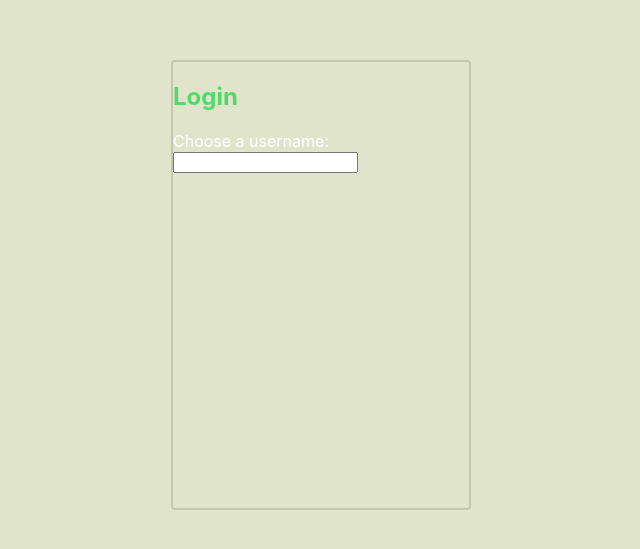
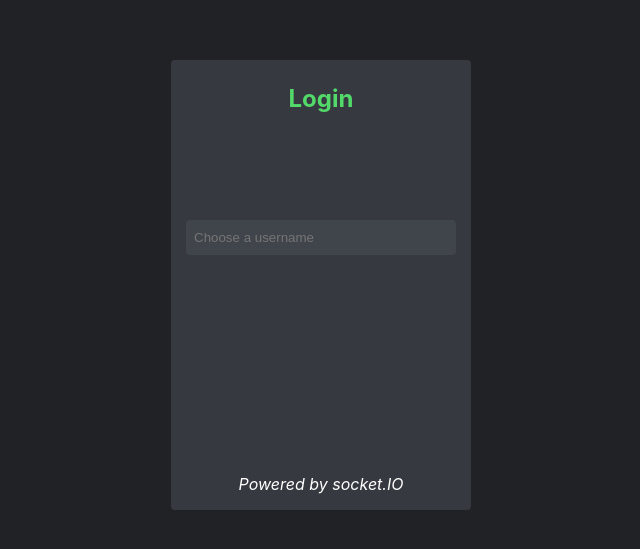
Before and after one commit to danielReineborn/mandatory-backend, a React (Create React App) app in the folder frontend/mandatory-backend/: page /login in a window 1280 px wide. Shown: the part 115-664 px from the top of the page, without its empty margins (319-959 px from the left). Built offline with nearby package versions, Linux system fonts and the light colour scheme; no server answers.

Commit message:
Added more styling and functionality for automatic scrolling down in chat

```diff
--- a/frontend/mandatory-backend/src/App.css
+++ b/frontend/mandatory-backend/src/App.css
@@ -155,8 +155,18 @@
   width: 300px;
   display: flex;
   flex-flow: column;
-  border: 2px solid #C3C7AE;
+  justify-content: space-between;
+  align-items: center;
+  background-color: #36393f;
   border-radius: 4px;
+}
+
+.form__cont {
+  display: flex;
+  justify-content: center;
+  align-content: center;
+  width: 100%;
+  height: 45%;
 }
 
 .form,
@@ -177,6 +187,18 @@
   padding-left: 8px;
   color: #ffffff;
 
+}
+
+.login__input {
+  outline: none;
+  caret-color: #ffffff;
+  padding: 8px;
+  color: #ffffff;
+  width: 90%;
+  background-color: #40444b;
+  border: none;
+  height: 35px;
+  border-radius: 4px;
 }
 
 .input--room {
@@ -201,8 +223,21 @@
   background-color: #f041419c;
 }
 
-.form__title {
+.login__title {
   color: #53D86A;
+  margin: 24px;
+}
+
+.login__form {
+  width: 100%;
+  margin: 24px 0;
+  display: flex;
+  justify-content: center;
+}
+
+.login__foot {
+  font-size: 12p;
+  font-style: italic;
 }
 
 .header {
@@ -242,6 +277,13 @@
   margin-top: 3px;
 }
 
+.loginScreen {
+  background-color: #202225;
+
+}
+
+
+
 label,
 p,
 h1,
--- a/frontend/mandatory-backend/src/Components/Chat.js
+++ b/frontend/mandatory-backend/src/Components/Chat.js
@@ -14,10 +14,9 @@ export default function Chat({ socket }) {
   const [chatRoom, updateChatRoom] = useState("general");
   const [token, updateToken] = useState(token$.value);
 
+  const scroll = useRef(null);
+  useEffect(() => {
 
-  const myRef = useRef();
-  const scroll = useRef();
-  useEffect(() => {
     const subscription = token$.subscribe(updateToken);
     socket.username = localStorage.getItem("user");
     return () => {
@@ -32,6 +31,7 @@ export default function Chat({ socket }) {
         updateMsg(data);
         console.log(data);
 
+
         return res;
       })
       .catch(e => {
@@ -45,12 +45,19 @@ export default function Chat({ socket }) {
       let msgCopy = [...msg];
       msgCopy.push(data);
       updateMsg(msgCopy);
-      myRef.current.scrollTo(0, myRef.current.scrollHeight)
+
     })
     return () => {
       socket.off("message");
     }
   }, [msg, chatRoom])
+
+  function scrollTo() {
+    scroll.current.scrollTo(0, scroll.current.scrollHeight);
+
+  }
+  useEffect(scrollTo, [msg])
+
 
 
   function onChange(e) {
@@ -103,14 +110,13 @@ export default function Chat({ socket }) {
         <h1 className="chat__title">{capLetter(chatRoom)}</h1>
       </div>
       <div className="chatview__chat">
-        <div className="chatview__messages">
+        <div ref={scroll} className="chatview__messages">
           {msg ? msg.map((x) => {
             return (
               <div key={x._id} className="chat__listitem">
 
                 <p className="listitem__time">{x.timestamp ? moment(x.timestamp).locale("se", localization).format("LT") : null}</p>
                 <p className="listitem__msg" id={x._id}><b>{x.username}</b>: {x.msg}</p>
-                <div ref={myRef}></div>
               </div>
             )
           }) : <p>Loading...</p>}
--- a/frontend/mandatory-backend/src/Components/Login.js
+++ b/frontend/mandatory-backend/src/Components/Login.js
@@ -41,13 +41,17 @@ export default function Login({ socket }) {
   return (
     <section className="loginScreen">
       <div className="login__cont">
-        <h1 className="form__title">Login</h1>
+        <h1 className="login__title">Login</h1>
+        <div className="form__cont">
 
-        <form onSubmit={onSubmit} action="">
-          <label htmlFor="username">Choose a username:</label>
-          <input value={userName} onChange={onChange} type="text" name="username" id="username" />
-        </form>
+          <form autoComplete="off" className="login__form" onSubmit={onSubmit} action="">
+            <input placeholder="Choose a username" className="login__input" value={userName} onChange={onChange} type="text" name="username" id="username" />
+          </form>
+        </div>
+        <footer>
+          <p className="login__foot">Powered by socket.IO</p>
 
+        </footer>
       </div>
     </section>
   )
--- a/frontend/mandatory-backend/src/Utils/index.js
+++ b/frontend/mandatory-backend/src/Utils/index.js
@@ -5,8 +5,9 @@ export function capLetter(string) {
 }
 
 export function truncate(string) {
-  if (string.length > 15) {
-    return string.slice(0, 14) + "...";
+  let n = 15
+  if (string.length > n) {
+    return string.slice(0, n) + "...";
   } else {
     return string;
   }
```
Also changed, not shown: 2 other files (tests, documents, lock files or other folders).
